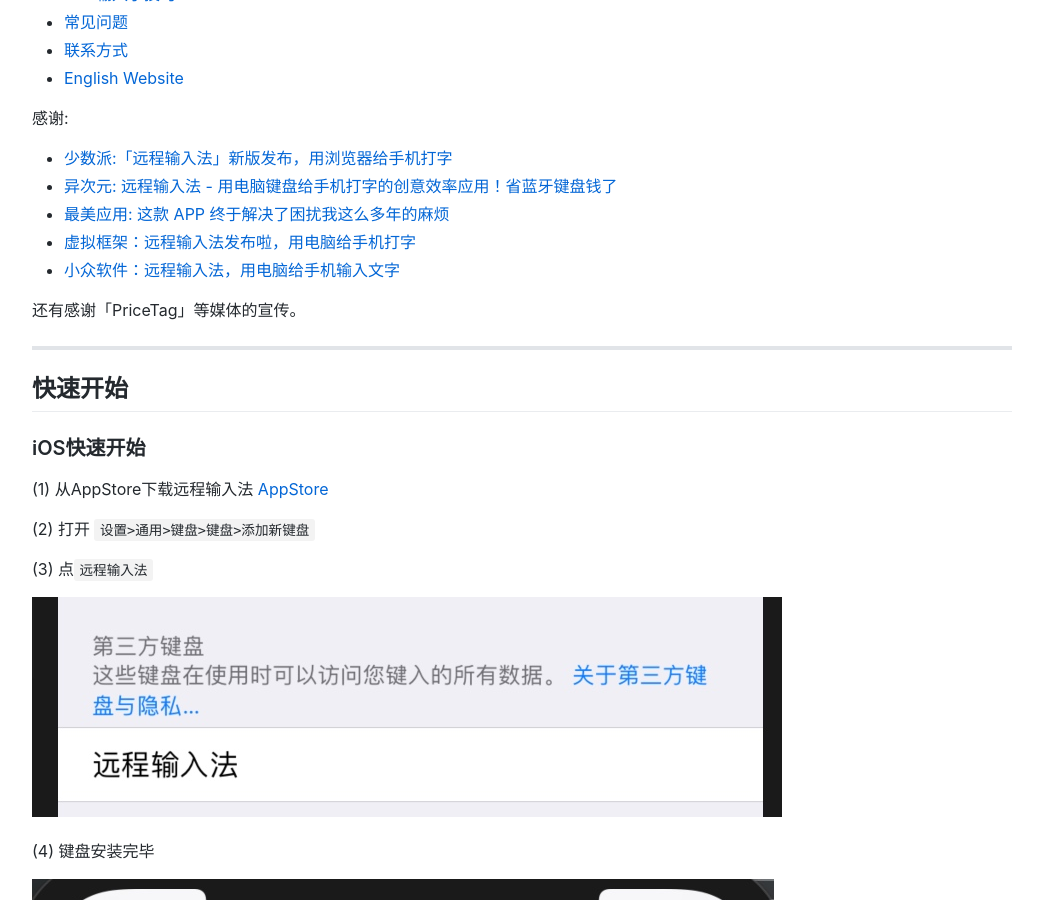
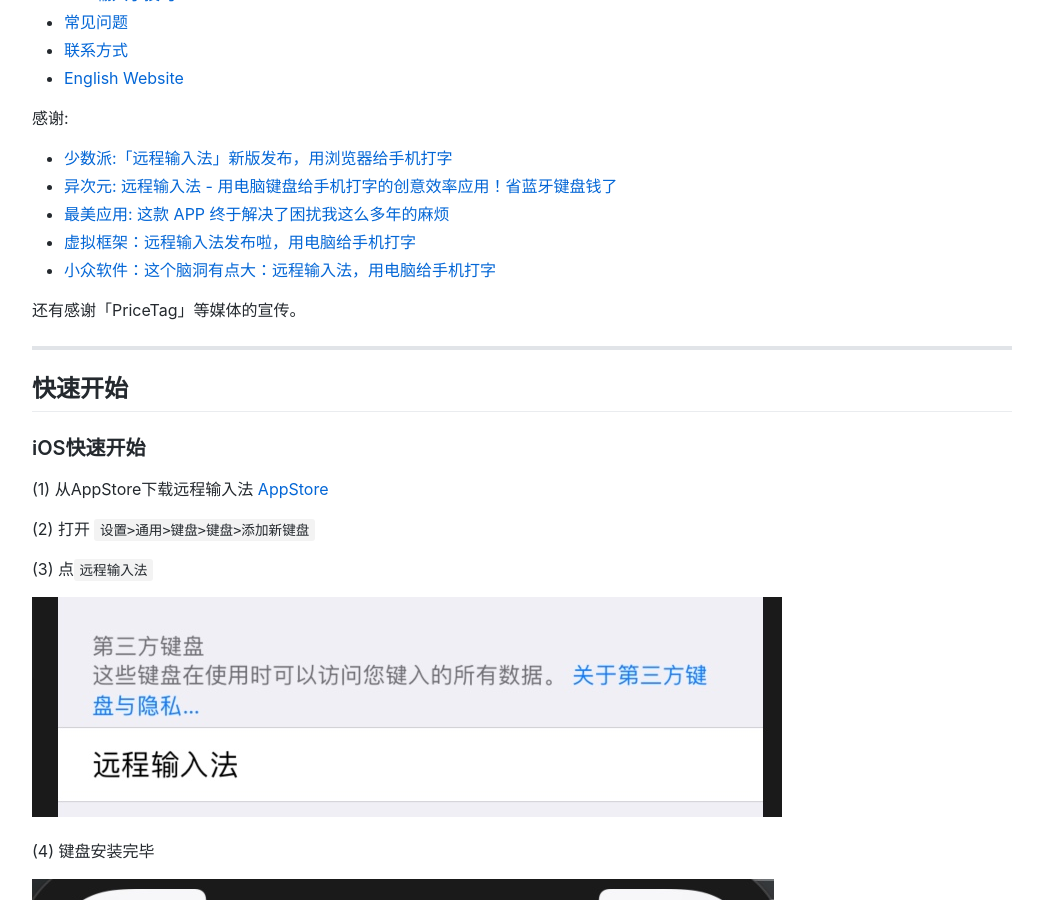
Before and after one commit to remoboard/remoboard.github.io, a Jekyll site: the page built from zhcn/index.md, in a window 1280 px wide and 900 px high, scrolled down 467 px. Shown: the whole window, without its empty margins (118-1161 px from the left). Built offline with Jekyll 4.4.1, drawn with Linux system fonts in a browser that asks for light colours; comment, search, counter and statistics services are not loaded.

Commit message:
Update index.md

```diff
--- a/zhcn/index.md
+++ b/zhcn/index.md
@@ -26,7 +26,7 @@ title: 远程输入法
 - [异次元: 远程输入法 - 用电脑键盘给手机打字的创意效率应用！省蓝牙键盘钱了](https://www.iplaysoft.com/remoboard.html)
 - [最美应用: 这款 APP 终于解决了困扰我这么多年的麻烦](https://mp.weixin.qq.com/s/PLWkVuEdJCk6cLGEQVZDbw)
 - [虚拟框架：远程输入法发布啦，用电脑给手机打字](https://mp.weixin.qq.com/s/wC7clnEAGCHA09zrVd2s4w)
-- [小众软件：远程输入法，用电脑给手机输入文字](https://www.appinn.com/whatsinput-for-android/)
+- [小众软件：这个脑洞有点大：远程输入法，用电脑给手机打字](https://www.appinn.com/remoboard/amp/)
 
 还有感谢「PriceTag」等媒体的宣传。
 
```
